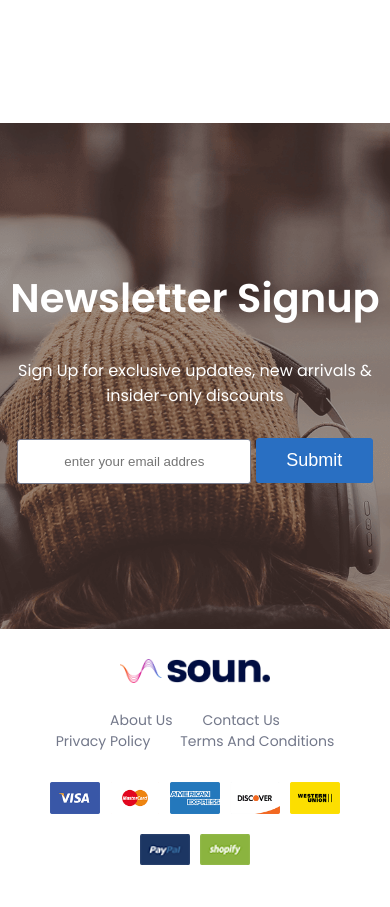
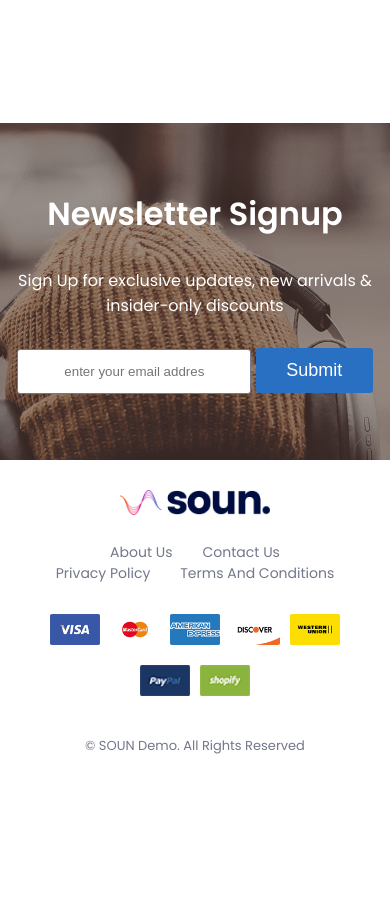
Before and after one commit to nelsonelaye/ecommerce-frontend, a React (Create React App) app: page / in a window 390 px wide. Shown: the part 2900-3807 px from the top of the page. After the commit the page ends 3686 px from the top, so only its background shows below. Built offline with nearby package versions, Linux system fonts and the light colour scheme; no server answers.

Commit message:
fixing responsiveness

```diff
--- a/src/Components/NewsLetter/NewsLetter.js
+++ b/src/Components/NewsLetter/NewsLetter.js
@@ -39,6 +39,10 @@ const Container = styled.div`
   align-items: center;
   justify-content: center;
   box-sizing: border-box;
+
+  @media screen and (max-width: 468px) {
+    min-height: 40vh;
+  }
 `;
 const Wrap = styled.div`
   color: white;
@@ -57,6 +61,9 @@ const Title = styled.div`
 
   @media screen and (max-width: 768px) {
     font-size: 40px;
+  }
+  @media screen and (max-width: 468px) {
+    font-size: 32px;
   }
 `;
 const Form = styled.form`
```
